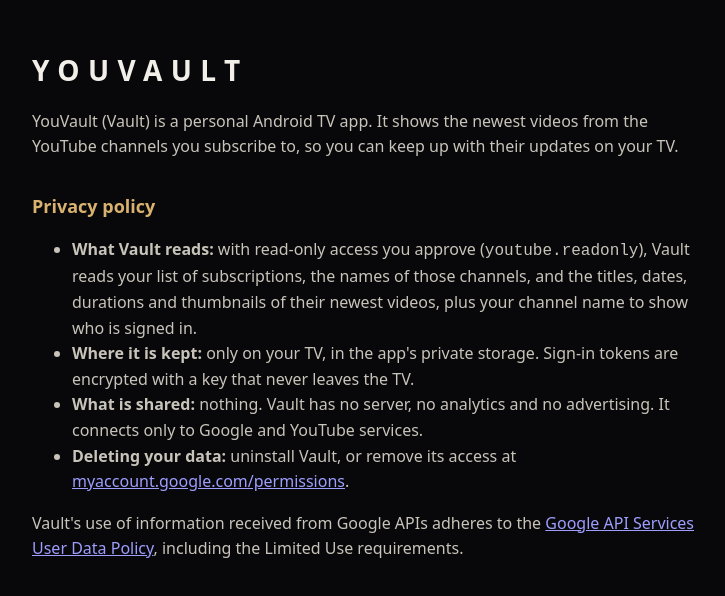
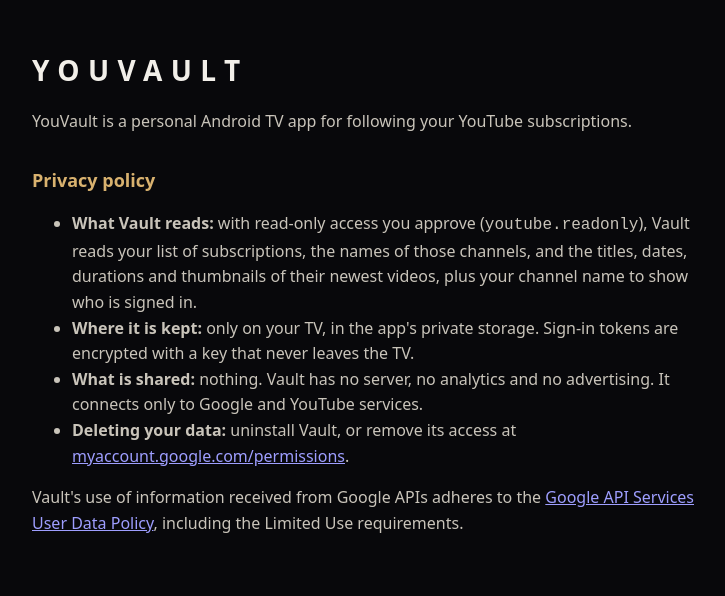
Before and after one commit to thcp/vault-tv, a plain HTML site: page index.html in a window 1280 px wide. Shown: the whole page, without its empty margins (268-993 px from the left). Drawn offline with Linux system fonts and the light colour scheme.

Commit message:
Shorter description

```diff
--- a/index.html
+++ b/index.html
@@ -16,8 +16,7 @@
 <body>
 <main>
   <h1>YOUVAULT</h1>
-  <p>YouVault (Vault) is a personal Android TV app. It shows the newest videos from the
-  YouTube channels you subscribe to, so you can keep up with their updates on your TV.</p>
+  <p>YouVault is a personal Android TV app for following your YouTube subscriptions.</p>
 
   <h2 id="privacy">Privacy policy</h2>
   <ul>
```
